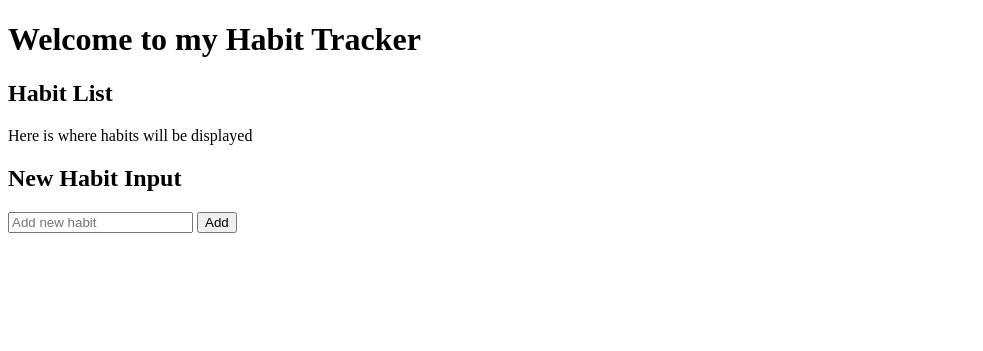
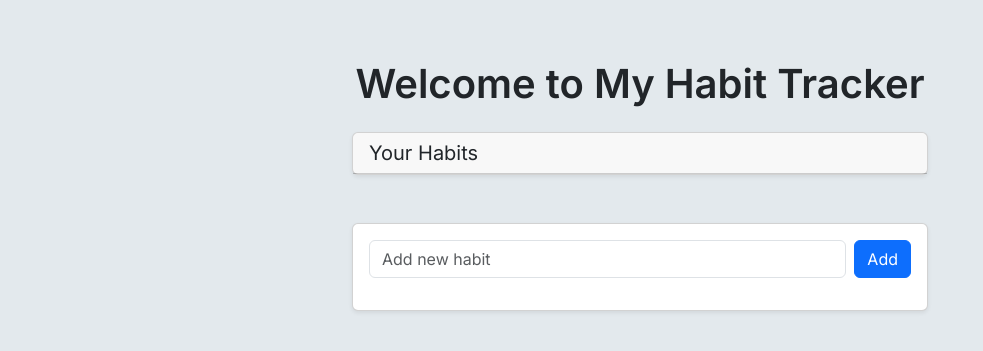
Before and after one commit to markcucias/habit_tracker, a Flask app: page / in a window 1280 px wide. Shown: the top 351 px of the page, without its empty margins (0-983 px from the left). Run offline with Flask 3, Linux system fonts and the light colour scheme.

Commit message:
Completed frontend for adding and checking in habits

```diff
--- a/static/script.js
+++ b/static/script.js
@@ -42,14 +42,44 @@ document.addEventListener("DOMContentLoaded", function () {
             const habits = data.habits;
             listContainer.innerHTML = "";
             habits.forEach(habit => {
+                // Create the list item (one row in the habit list)
                 const element = document.createElement("li");
-                element.textContent = habit;
+                element.className = "list-group-item"; // base style
 
-                const feedback = document.createElement("span");
-                feedback.style.marginLeft = "10px";
+                // Create the inner row: habit text + button in one line
+                const row = document.createElement("div");
+                row.className = "d-flex justify-content-between align-items-center";
 
+                // Create the habit text span
+                const habitText = document.createElement("span");
+                habitText.textContent = habit;
+                habitText.className = "text-capitalize"; // optional, capitalizes habit
+
+                // Create the Done button
                 const btn = document.createElement("button");
                 btn.textContent = "Done!";
+                btn.className = "btn btn-outline-success btn-sm";
+
+                // Add habit text and button to row
+                row.appendChild(habitText);
+                row.appendChild(btn);
+
+                // Add row to list item
+                element.appendChild(row);
+
+                // Create the feedback span (goes below the row)
+                const feedback = document.createElement("div");
+                feedback.style.height = "20px";
+                feedback.style.marginTop = "4px";
+                feedback.style.fontSize = "0.9rem";
+                feedback.style.textAlign = "right";
+
+                // Add feedback span to list item
+                element.appendChild(feedback);
+
+                // Add full list item to the container
+                listContainer.appendChild(element);
+
                 btn.addEventListener("click", function () {
                    fetch("http://127.0.0.1:5000/checkin", {
                         method: "POST",
@@ -65,7 +95,7 @@ document.addEventListener("DOMContentLoaded", function () {
                         }, 2500);
                         } else {
                             return response.json().then( data => {
-                                feedback.textContent = data.error || (habit + " is already completed for today");
+                                feedback.textContent = data.error || "Already done";
                                 feedback.style.color = "red";
                                 setTimeout(() => {
                                     feedback.textContent = "";
@@ -76,9 +106,7 @@ document.addEventListener("DOMContentLoaded", function () {
                     });
                 });
 
-                element.appendChild(btn);
-                element.appendChild(feedback);
-                listContainer.appendChild(element);
+                  listContainer.appendChild(element);
             });
         })
     }
--- a/templates/index.html
+++ b/templates/index.html
@@ -1,22 +1,44 @@
 <!DOCTYPE html>
 <html>
     <head>
+        <link href="https://cdn.jsdelivr.net/npm/bootstrap@5.3.0/dist/css/bootstrap.min.css" rel="stylesheet">
+        <link href="https://fonts.googleapis.com/css2?family=Inter:wght@400;600&display=swap" rel="stylesheet">
+        <style>
+            body {
+                font-family: 'Inter', sans-serif;
+                background-color: #e3e9ed;
+            }
+        </style>
         <title>Habit Tracker</title>
     </head>
     <body>
-        <h1>Welcome to my Habit Tracker</h1>
+      <div class="container" style="max-width: 600px; margin-top: 60px;">
 
-        <h2>Habit List</h2>
-        <div id="habitList">
-            Here is where habits will be displayed
+        <!-- Welcome -->
+        <h1 class="text-center mb-4 fw-semibold">Welcome to My Habit Tracker</h1>
+
+        <!-- Habit List Card -->
+        <div class="card shadow-sm mb-5">
+          <div class="card-header">
+            <h5 class="mb-0">Your Habits</h5>
+          </div>
+          <ul id="habitList" class="list-group list-group-flush">
+            <!-- habits will appear here -->
+          </ul>
         </div>
 
-        <h2>New Habit Input</h2>
-        <form id="habitForm">
-            <input id="habitInput" type="text" placeholder="Add new habit">
-            <button type="submit">Add</button>
-        </form>
-    <div id="message"></div>
+        <!-- Add Habit Form -->
+        <div class="card shadow-sm">
+          <div class="card-body">
+            <form id="habitForm" class="d-flex gap-2">
+              <input id="habitInput" type="text" class="form-control" placeholder="Add new habit">
+              <button type="submit" class="btn btn-primary">Add</button>
+            </form>
+            <div id="message" class="mt-3 text-end small"></div>
+          </div>
+        </div>
+
+      </div>
     </body>
 </html>
 
```
Also changed, not shown: static/style.css (added, +33 -0 lines), habits.db.
